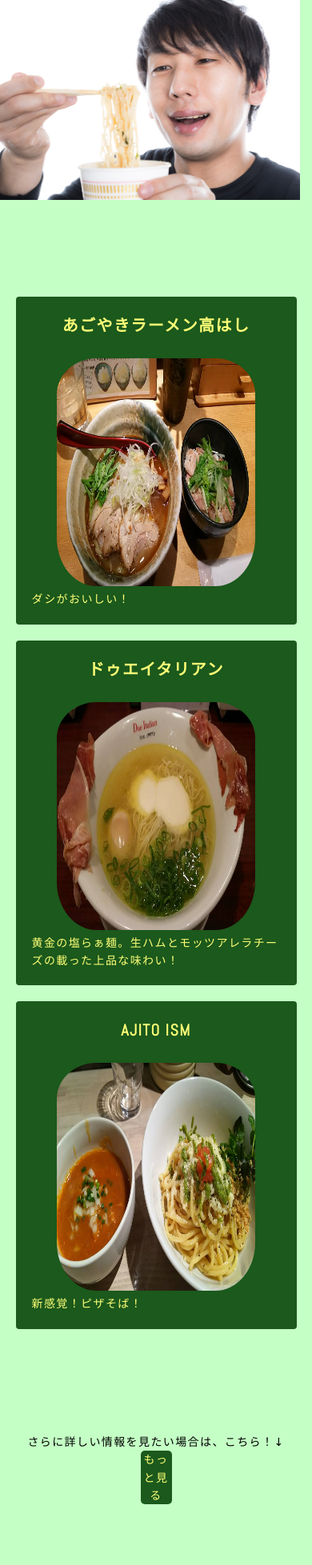
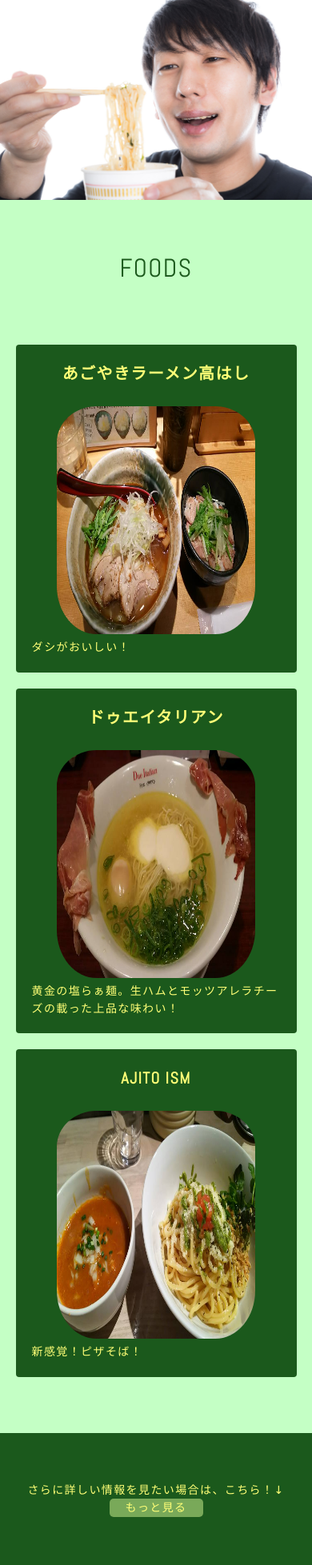
Before and after one commit to nonsuger/responsive-site, a plain HTML site: page index.html in a window 390 px wide. Shown: the whole page at 80% size. Drawn offline with nearby package versions, Linux system fonts and the light colour scheme.

Commit message:
bugfix for responsive layout

```diff
--- a/css/style.scss
+++ b/css/style.scss
@@ -10,7 +10,7 @@ $baseFontFamily :"游ゴシック", YuGothic, "メイリオ",Verdana, "Hiragino
 html{ font-size: 62.5%; }
 
 body {
-    color: subColor;
+    color: $accentColor;
     font-size: 1.4rem;
     font-family: $baseFontFamily;
     line-height: 1.6;
@@ -19,11 +19,12 @@ body {
 }
 
 header {
-    float: left;
-    display: flex;
-    img {
+    #top {
+        background-image: url("../images/top.jpg");
         height: 250px;
         width: 100%;
+        background-size: cover;
+        background-position: center center;
     }
 }
 
@@ -76,7 +77,7 @@ section {
     }
 
     h2 {
-        color: $baseColor;
+        color: $subColor;
         margin-bottom: 60px;
     }
 
@@ -91,7 +92,6 @@ section {
     }
     img {
         height: 300px;
-        // width: 200px;
         width: 80%;
         margin-bottom: 5px;
         padding-top: 15px;
@@ -112,11 +112,13 @@ section {
     }
 }
 
-#more {
+
+footer {
+    background: $subColor;
    .moreButton {
-        width: 10%;
-        background: $subColor;
-        color: $whiteColor;
+        width: 30%;
+        // background: #98C878;
+        background: #79a959;
         @include box-sizing(border-box);
         @include border-radius(5px);
         @extend .block-center;
@@ -125,11 +127,10 @@ section {
 }
 
 // desktop
-@media (min-width: 768px) {
+@media (min-width: 769px) {
     header {
-        img {
+        #top {
             height: 500px;
-            width: 100%;
         }
     }
 
--- a/index.html
+++ b/index.html
@@ -2,7 +2,8 @@
 <html>
     <head>
         <meta charset="utf-8">
-        <meta name="viewport content=device-width,initial-scale=1">
+        <meta name="viewport" content="width=device-width, initial-scale=1">
+        <!--<meta name="viewport content=device-width,initial-scale=1">-->
         <meta name="description" content="都内のラーメンをいっぱい載せて紹介するサイトです。">
         <meta name="keywords" content="グルメ, ラーメン, ランチ">
         <title>Love Ramen</title>
@@ -12,11 +13,13 @@
     </head>
     <body>
         <header>
-            <img src="./images/top.jpg" alt="ラーメン大好き"><img>
+            <div id="top">
+            <!--<img src="./images/top.jpg" alt="ラーメン大好き"><img> -->
+            </div>
         </header>
         <main>
             <section id="foods">
-                <h2 class="text-center">Skills</h2>
+                <h2 class="text-center">Foods</h2>
                 <div class="container">
                     <div class="content">
                         <h3 class="text-center">あごやきラーメン高はし</h3>
@@ -35,13 +38,12 @@
                     </div>
                 </div>
             </section>
+        </main>
+        <footer>
             <section id="more">
                 <p class="text-center">さらに詳しい情報を見たい場合は、こちら！↓</p>
                 <div class="moreButton"><a href="#">もっと見る</a></div>
             </section>
-        </main>
-        <footer>
-
         </footer>
     </body>
 </html>
```
Also changed, not shown: css/style.css, 1 other file.
